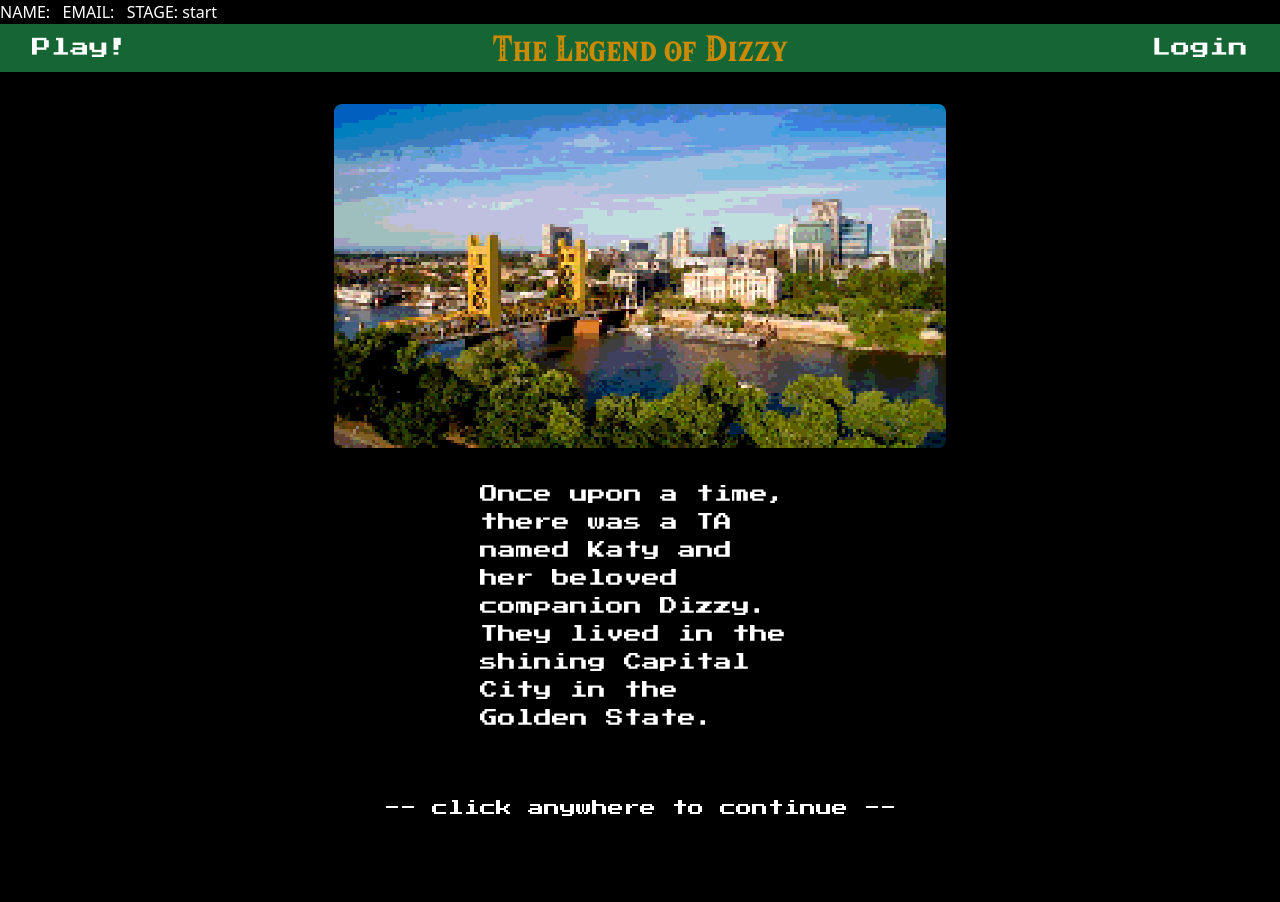
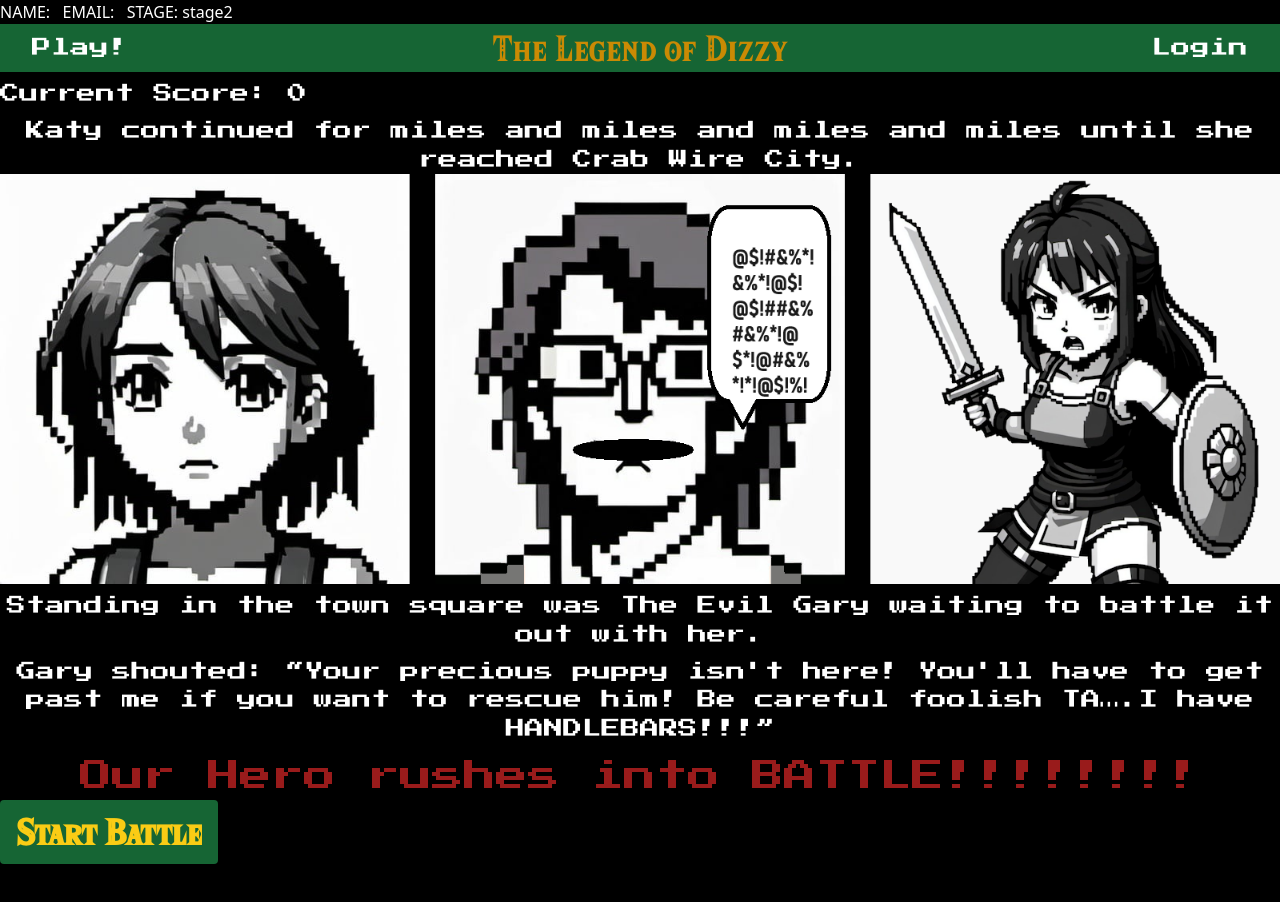
Before and after one commit to AHelmin/The-Legend-Of-Dizzy, a React (Vite) app in the folder client/: page /game in a window 1280 px wide. Shown: the top 902 px of the page. Built offline with nearby package versions, Linux system fonts and the light colour scheme.

Commit message:
formatting StartMenu and EndMenu

```diff
--- a/client/src/assets/css/header.css
+++ b/client/src/assets/css/header.css
@@ -41,3 +41,13 @@ font-size: xx-large;
 .very-big-text{
   font-size: 75px;
 }
+
+.start-message-container{
+  margin-top: 30px;
+  margin-right:50px;
+  margin-left:50px;
+}
+
+.margin-0{
+  margin: 0;
+}
--- a/client/src/components/turnbattle/EndMenu/EndMenu.jsx
+++ b/client/src/components/turnbattle/EndMenu/EndMenu.jsx
@@ -1,5 +1,7 @@
 import styles from './styles.module.css';
 import { useDispatch } from 'react-redux';
+import katyRunning from "../../../assets/images/sprites/katy-running.png"
+import { useTypedMessage } from '../../../hooks';
 
 
 export const EndMenu = ({ winner }) => {
@@ -12,10 +14,16 @@ export const EndMenu = ({ winner }) => {
 
   return (
     <div className={styles.main}>
-      <h1>{winner.name} has won!</h1>
+       <p className="big-text mt-2 press-start text-white text-center">
+          {useTypedMessage("With Gary defeated Katy can hear Dizzy barking!!!  There's no stopping our Hero at this point so she runs shouting I'M COMING DIZZY!!!!.....")}
+          </p>
+          <img
+          src={katyRunning}
+          alt="Image of Katy running"
+        />
       <button className="bg-green-800 hover:bg-green-700 text-yellow-400 font-bold py-2 px-4 rounded hyrule" onClick={changeStage3}
       >
-        Next Game
+      FIND DIZZY!!!
       </button>
     </div>
   );
--- a/client/src/components/turnbattle/StartMenu/StartMenu.jsx
+++ b/client/src/components/turnbattle/StartMenu/StartMenu.jsx
@@ -1,11 +1,36 @@
-import styles from './styles.module.css';
+import "../../../assets/css/header.css"
+import { useTypedMessage } from '../../../hooks';
+import startTB from "../../../assets/images/sprites/start-turnbattle.png"
+
+
+
 
 export const StartMenu = ({ onStartClick }) => {
   return (
-    <div className={styles.main}>
-      <button className="bg-green-800 hover:bg-green-700 text-yellow-400 font-bold py-2 px-4 rounded hyrule" onClick={onStartClick}>
-        Start Game
-      </button>
-    </div>
+    <>
+      <div className="container mx-auto">
+        <p className="mt-2 press-start text-white text-center">
+          {useTypedMessage(`Katy continued for miles and miles and miles and miles until she reached Crab Wire City.`)}
+        </p>
+        <img
+          src={startTB}
+          alt="Image of Katy Gary and Katy again"
+        />
+        <p className="mt-2 press-start text-white text-center">
+          Standing in the town square was The Evil Gary waiting to battle it out with her.
+        </p>
+        <p className="mt-2 press-start text-white text-center">
+          Gary shouted:  “Your precious puppy isn't here!  You'll have to get past me if you want to rescue him!  Be careful foolish TA….I have HANDLEBARS!!!”
+        </p>
+        <p className="big-text mt-2 press-start text-red-800 text-center">
+          Our Hero rushes into BATTLE!!!!!!!!
+        </p>
+        <button className="bg-green-800 hover:bg-green-700 text-yellow-400 font-bold py-2 px-4 rounded hyrule" onClick={onStartClick}>
+          Start Battle
+        </button>
+      </div>
+
+
+    </>
   );
 };
--- a/client/src/store.js
+++ b/client/src/store.js
@@ -6,7 +6,7 @@ const initialState = {
   battlescore: 0,
   rpgscore: 0,
   shooterScore: 0,
-  stagename: "start"
+  stagename: "stage2"
 };
 
 // Reducer
```
Also changed, not shown: client/src/assets/images/sprites/katy-running.png (added), client/src/assets/images/sprites/start-turnbattle.png (added), client/src/index.css (line endings or trailing spaces).
